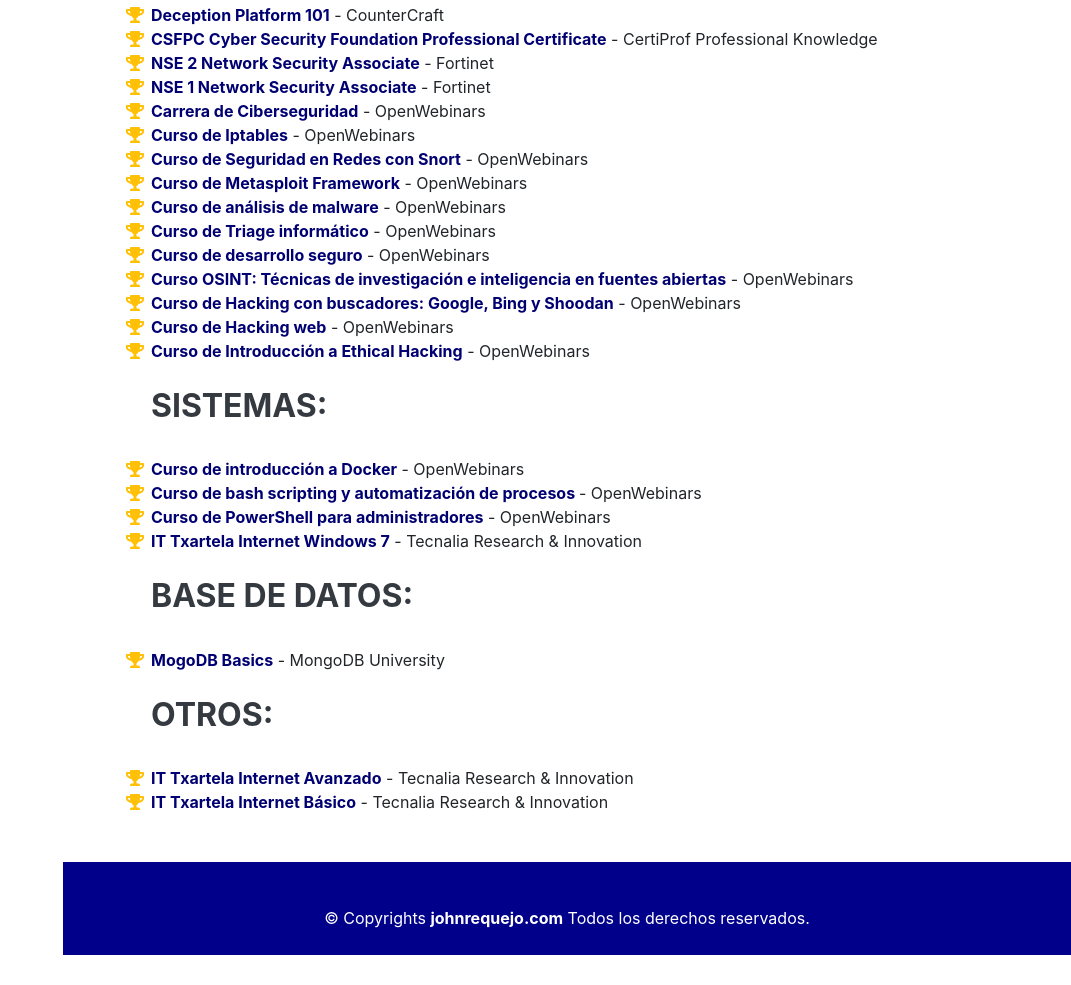
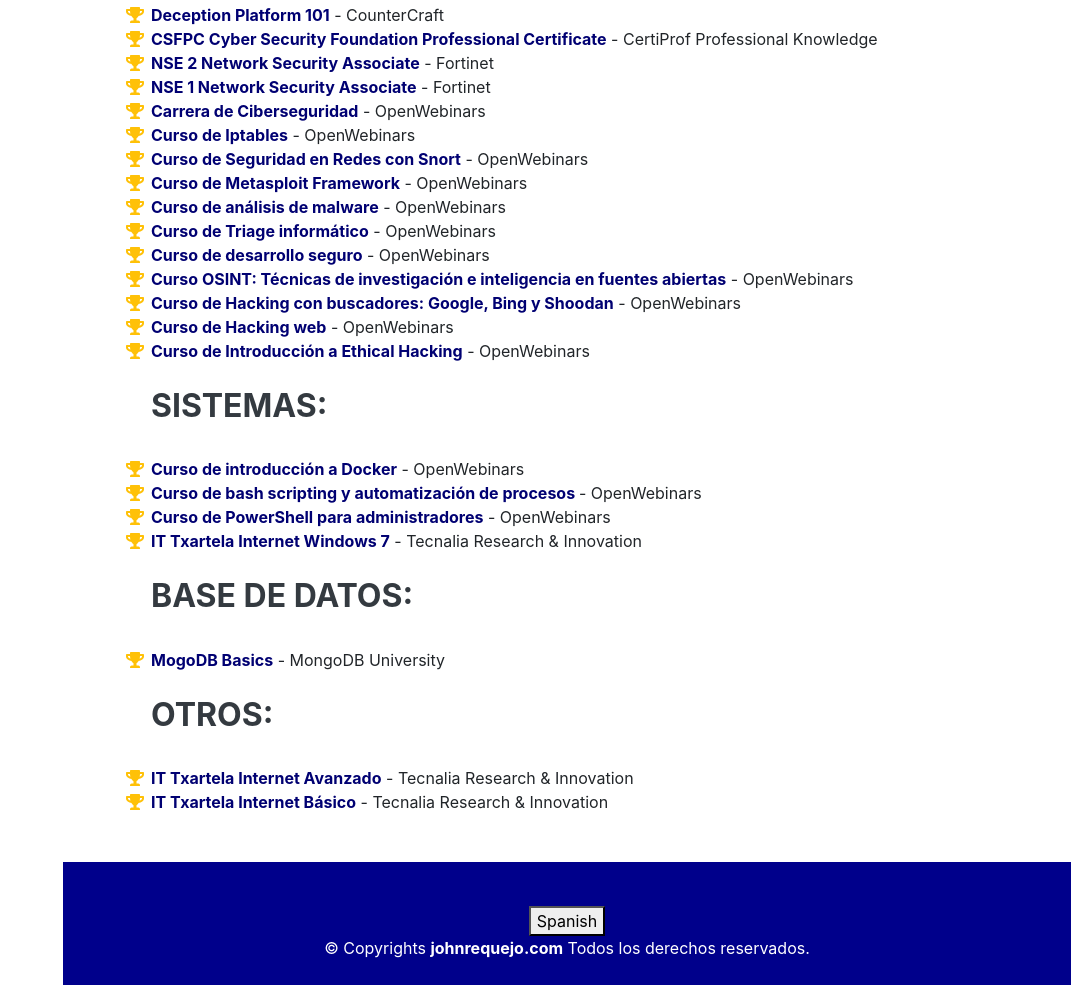
Before and after one commit to JohnRequejoLopez/CURRICULUMVITAE_WEBGUNEA, a plain HTML site: page index.html in a window 1280 px wide. Shown: the part 4345-5330 px from the top of the page, without its empty margins (209-1280 px from the left). Before the commit the page ends 5300 px from the top, so only its background shows below. Drawn offline with Linux system fonts and the light colour scheme; a web font is replaced by a local one.

Commit message:
Update index.html

```diff
--- a/index.html
+++ b/index.html
@@ -380,27 +380,7 @@ Especialidades: Engaño cibernético, ciber análisis, ciber investigación, cib
             <i class="fa-li fa fa-trophy text-warning"></i>
             <b><a href="certificates/ITTxartela_InternetBásico.pdf" type="text-decoration:none;" target="_blank";>IT Txartela Internet Básico</a></b> - Tecnalia Research & Innovation</li>
 
-         <!-- <li>
-            <i class="fa-li fa fa-trophy text-warning"></i>
-            1<sup></sup>
-            Puesto - University of Colorado Boulder - Emerging Tech Competition 2009</li>
-          <li>
-            <i class="fa-li fa fa-trophy text-warning"></i>
-            1<sup>st</sup>
-            Placea - University of Colorado Boulder - Adobe Creative Jam 2008 (UI Design Category)</li>
-          <li>
-            <i class="fa-li fa fa-trophy text-warning"></i>
-            2<sup>nd</sup>
-            Place - University of Colorado Boulder - Emerging Tech Competition 2008</li>
-          <li>
-            <i class="fa-li fa fa-trophy text-warning"></i>
-            1<sup>st</sup>
-            Place - James Buchanan High School - Hackathon 2006</li>
-          <li>
-            <i class="fa-li fa fa-trophy text-warning"></i>
-            3<sup>rd</sup>
-            Place - James Buchanan High School - Hackathon 2005</li>
-            -->
+
         </ul>
       </div>
     </section>
@@ -419,6 +399,7 @@ Especialidades: Engaño cibernético, ciber análisis, ciber investigación, cib
  <div id="copyrights">
     <br/>
     <div class="container">
+      <button type="button" onclick="location.href='https://johnrequejo.com/index-spanish.html'">Spanish</button>
       <p>
         &copy; Copyrights <strong><a href="https://johnrequejo.com/">johnrequejo.com</a></strong> Todos los derechos reservados.
       </p>
```
